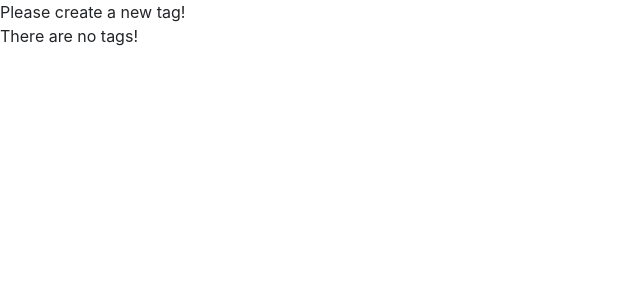
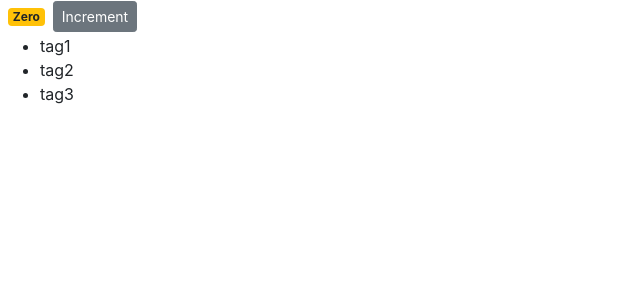
Before and after one commit to MrTechHunter/mastering-react-with-mosh, a React (Create React App) app: page / in a window 1280 px wide. Shown: the top 300 px of the page, without its empty margins (0-640 px from the left). Built offline with nearby package versions, Linux system fonts and the light colour scheme.

Commit message:
Binding Event Handle - lesson32

```diff
--- a/src/components/counter.jsx
+++ b/src/components/counter.jsx
@@ -3,27 +3,49 @@
 class Counter extends Component {
   state = {
     count: 0,
-    tags: [],
+    tags: ["tag1", "tag2", "tag3"],
   };
 
-  renderTags() {
-    if (this.state.tags.length === 0) return <p>There are no tags!</p>;
-    return (
-      <ul>
-        {this.state.tags.map((tag) => (
-          <li key={tag}>{tag}</li>
-        ))}
-      </ul>
-    );
+  // First Way
+  //   -Binding Event Handle-
+  //   constructor() {
+  //     super();
+  //     this.handleIncrement = this.handleIncrement.bind(this);
+  //   }
+
+  // Second Way - Arrow Functions
+  handleIncrement() {
+    console.log("Increment Clicked", this);
   }
 
   render() {
     return (
       <React.Fragment>
-        {this.state.tags.length === 0 && "Please create a new tag!"}
-        {this.renderTags()}
+        <span className={this.getBadgeClasses()}>{this.formatCount()}</span>
+        <button
+          onClick={this.handleIncrement}
+          className="btn btn-secondary btn-sm"
+        >
+          Increment
+        </button>
+        <ul>
+          {this.state.tags.map((tag) => (
+            <li key={tag}>{tag}</li>
+          ))}
+        </ul>
       </React.Fragment>
     );
+  }
+
+  getBadgeClasses() {
+    let classes = "badge m-2 badge-";
+    classes += this.state.count === 0 ? "warning" : "primary";
+    return classes;
+  }
+
+  formatCount() {
+    const { count } = this.state;
+    return count === 0 ? "Zero" : count;
   }
 }
 
```
